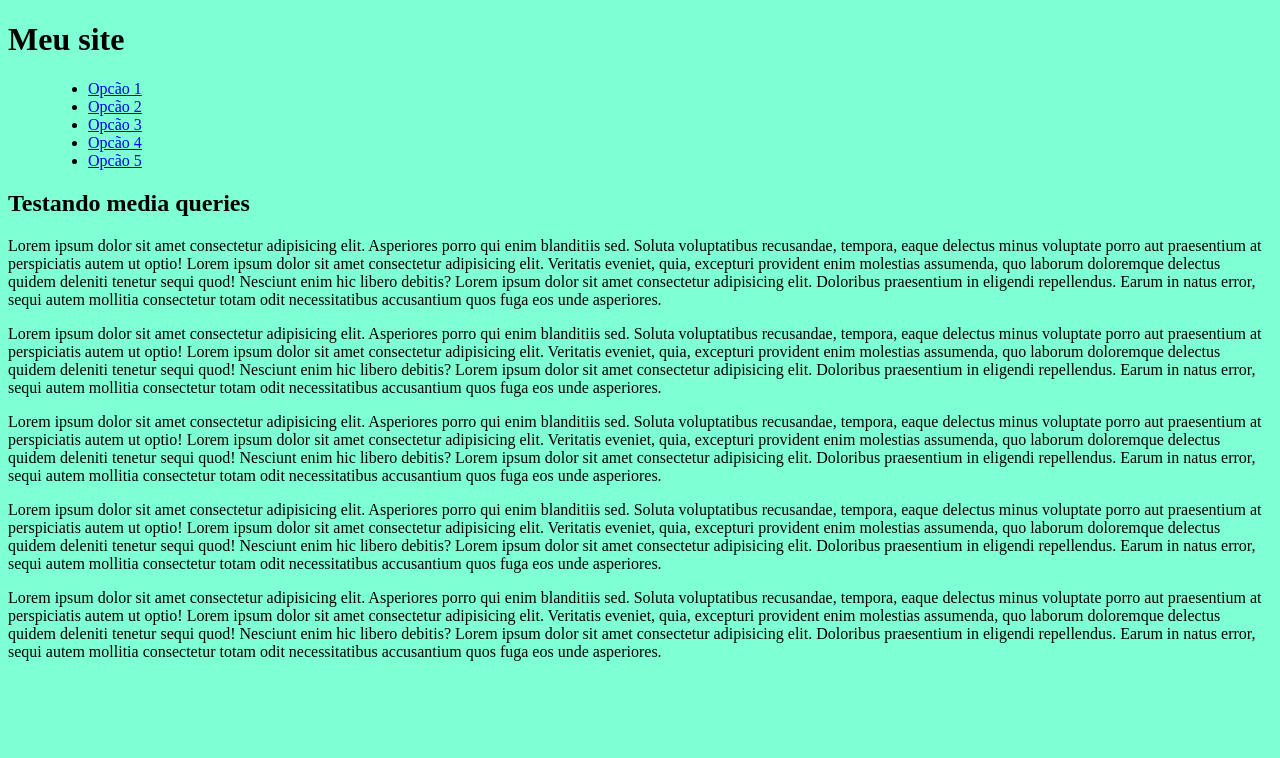
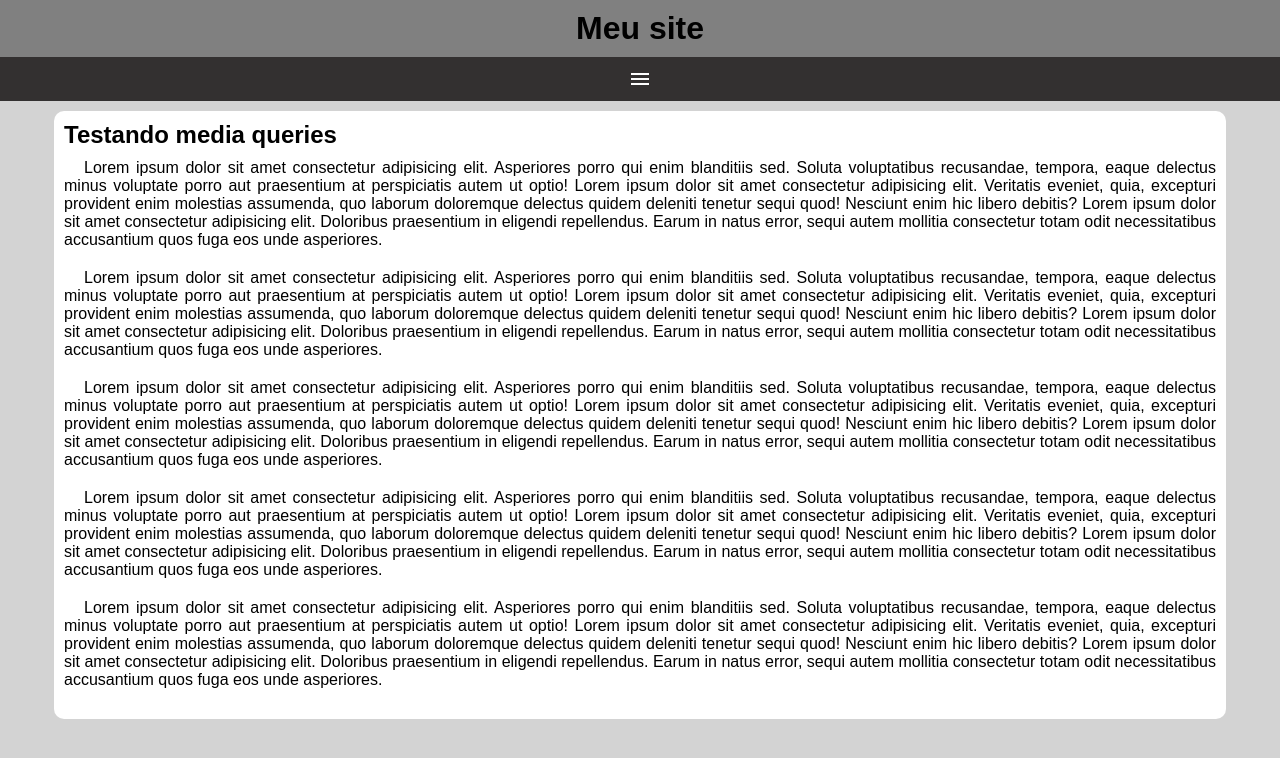
Before and after one commit to Rsnches/html_css, a plain HTML site: page exer/M4.030/mq006/index.html in a window 1280 px wide. Drawn offline with Linux system fonts and the light colour scheme.

Commit message:
Menu amburguer  criado

```diff
--- a/exer/M4.030/mq006/estilos/style.css
+++ b/exer/M4.030/mq006/estilos/style.css
@@ -1,6 +1,71 @@
 @charset "UTF-8";
+
+*{
+    font-family: Arial, Helvetica, sans-serif;
+    margin: 0px;
+    padding: 0px;
+}
 
 
 body{
-    background-color: aquamarine;
+    background-color: lightgrey;
 }
+
+header{
+    background-color: gray;
+}
+header > h1{
+    padding: 10px;
+    text-align: center;
+}
+span#burguer{
+    background-color: rgb(51, 48, 48);
+    color: white;
+    text-align: center;
+    display: block;
+    padding: 10px;
+    cursor: pointer;
+}
+span#burguer:hover{
+    background-color: white;
+    color: black;
+}
+
+menu{
+    display: none;
+}
+menu > ul{
+    list-style-type: none;
+}
+menu > ul > li > a {
+    display: block;
+    padding: 10px;
+    text-decoration: none;
+    text-align: center;
+    background-color: rgb(110, 107, 107);
+    color: white;
+    border-top: 2px solid gray;
+
+}
+menu > ul > li > a:hover{
+    background-color: rgb(241, 233, 233);
+    color: black;
+}
+main{
+    width: 90%;
+    background-color: white;
+    margin: auto;
+    padding: 10px;
+    margin-top: 10px;
+    border-radius: 10px;
+}
+article > h2{
+    padding-bottom: 10px;
+}
+
+article > p{
+    text-align: justify;
+    margin-bottom: 20px;
+    text-indent: 20px;
+
+}
--- a/exer/M4.030/mq006/index.html
+++ b/exer/M4.030/mq006/index.html
@@ -4,12 +4,15 @@
     <meta charset="UTF-8">
     <meta name="viewport" content="width=device-width, initial-scale=1.0">
     <title>Menu responsivo</title>
+    <link href="https://fonts.googleapis.com/icon?family=Material+Icons"
+    rel="stylesheet">
     <link rel="stylesheet" href="estilos/style.css">
 </head>
 <body>
     <header>
         <h1>Meu site</h1>
-        <menu>
+        <span id="burguer" class="material-icons" onclick="clickMenu()">menu</span>
+        <menu id="itens">
             <ul>
                 <li><a href="@">Opcão 1</a></li>
                 <li><a href="@">Opcão 2</a></li>
@@ -31,6 +34,15 @@
 
         </article>
     </main>
+    <script>
+        function clickMenu(){
+            if(itens.style.display =="block"){
+               itens.style.display = "none"
+            }else{
+                itens.style.display ="block"
+            }
+        }
+    </script>
 
 </body>
 </html>
```
